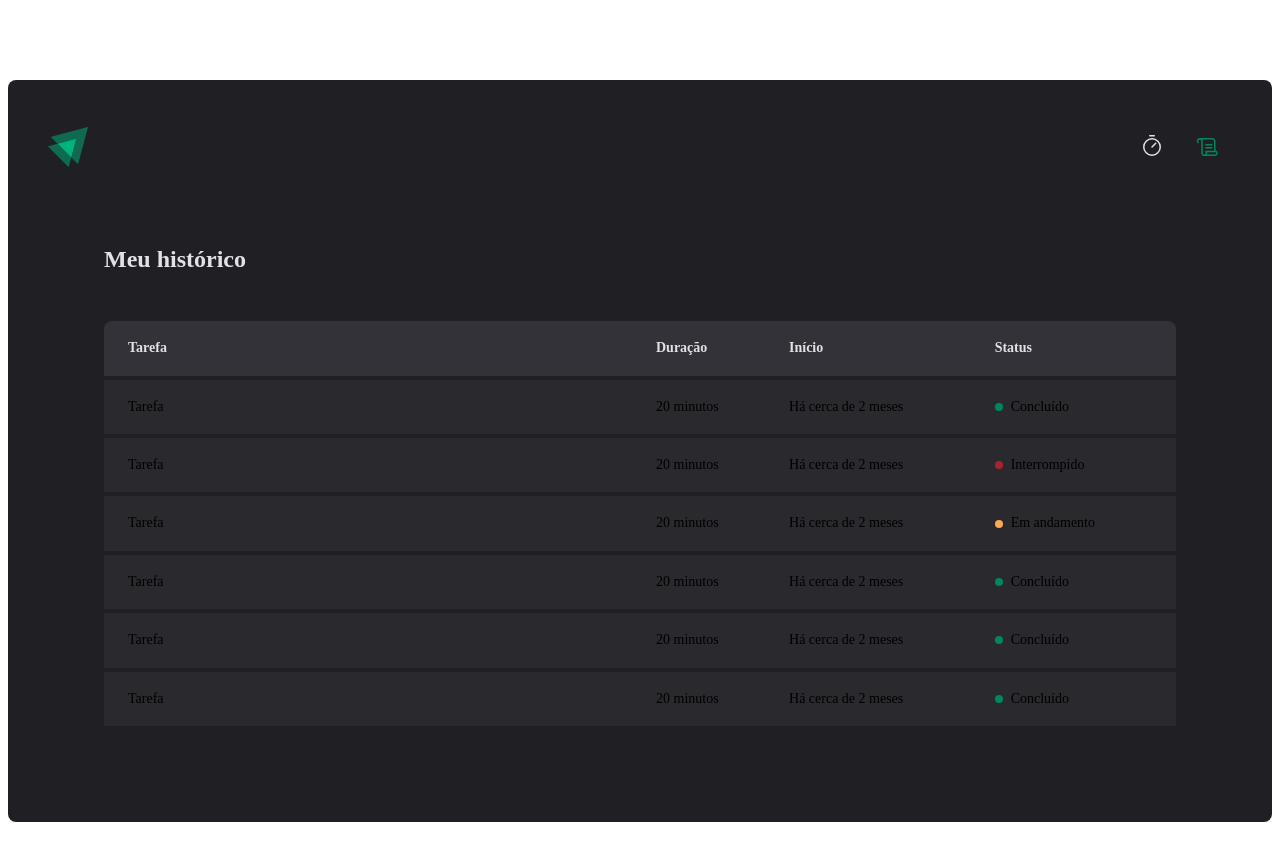
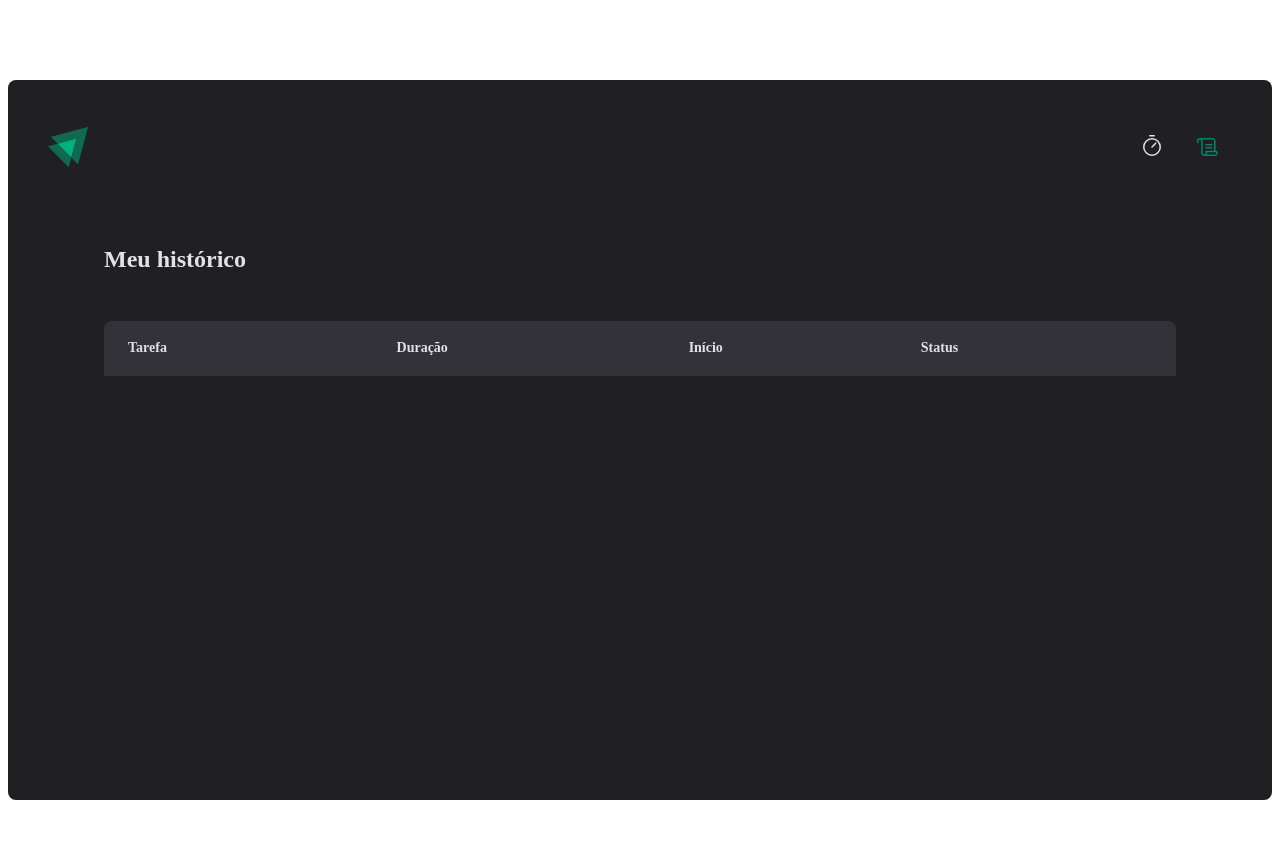
Before and after one commit to philipeF4ria/ignite-timer-web, a React (Vite) app: page /history in a window 1280 px wide. Shown: the top 860 px of the page. Built offline with nearby package versions, Linux system fonts and the light colour scheme.

Commit message:
feat: Create cycle listing on History page

```diff
--- a/src/pages/History/index.tsx
+++ b/src/pages/History/index.tsx
@@ -23,54 +23,26 @@
             </tr>
           </thead>
           <tbody>
-            <tr>
-              <td>Tarefa</td>
-              <td>20 minutos</td>
-              <td>Há cerca de 2 meses</td>
-              <td>
-                <Status statusColor="green">Concluído</Status>
-              </td>
-            </tr>
-            <tr>
-              <td>Tarefa</td>
-              <td>20 minutos</td>
-              <td>Há cerca de 2 meses</td>
-              <td>
-                <Status statusColor="red">Interrompido</Status>
-              </td>
-            </tr>
-            <tr>
-              <td>Tarefa</td>
-              <td>20 minutos</td>
-              <td>Há cerca de 2 meses</td>
-              <td>
-                <Status statusColor="yellow">Em andamento</Status>
-              </td>
-            </tr>
-            <tr>
-              <td>Tarefa</td>
-              <td>20 minutos</td>
-              <td>Há cerca de 2 meses</td>
-              <td>
-                <Status statusColor="green">Concluído</Status>
-              </td>
-            </tr>
-            <tr>
-              <td>Tarefa</td>
-              <td>20 minutos</td>
-              <td>Há cerca de 2 meses</td>
-              <td>
-                <Status statusColor="green">Concluído</Status>
-              </td>
-            </tr>
-            <tr>
-              <td>Tarefa</td>
-              <td>20 minutos</td>
-              <td>Há cerca de 2 meses</td>
-              <td>
-                <Status statusColor="green">Concluído</Status>
-              </td>
-            </tr>
+            {cycles.map((cycle) => (
+              <tr key={cycle.id}>
+                <td>{cycle.task}</td>
+                <td>{cycle.minutesAmount} minutos</td>
+                <td>{cycle.startDate.toISOString()}</td>
+                <td>
+                  {cycle.finishedDate && (
+                    <Status statusColor="green">Concluído</Status>
+                  )}
+
+                  {cycle.interruptedDate && (
+                    <Status statusColor="red">Interrompido</Status>
+                  )}
+
+                  {!cycle.finishedDate && !cycle.interruptedDate && (
+                    <Status statusColor="yellow">Em andamento</Status>
+                  )}
+                </td>
+              </tr>
+            ))}
           </tbody>
         </table>
       </HistoryList>
```
